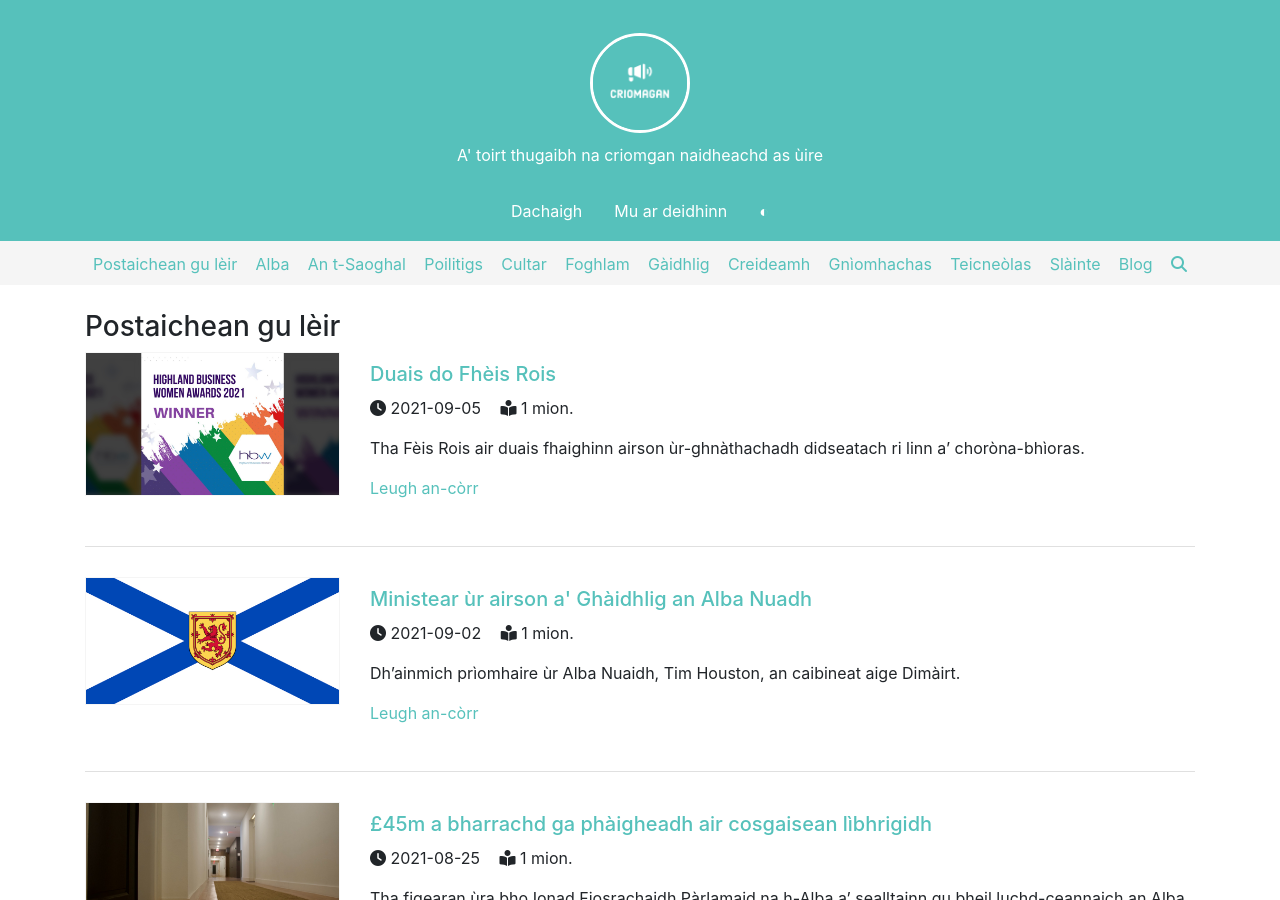
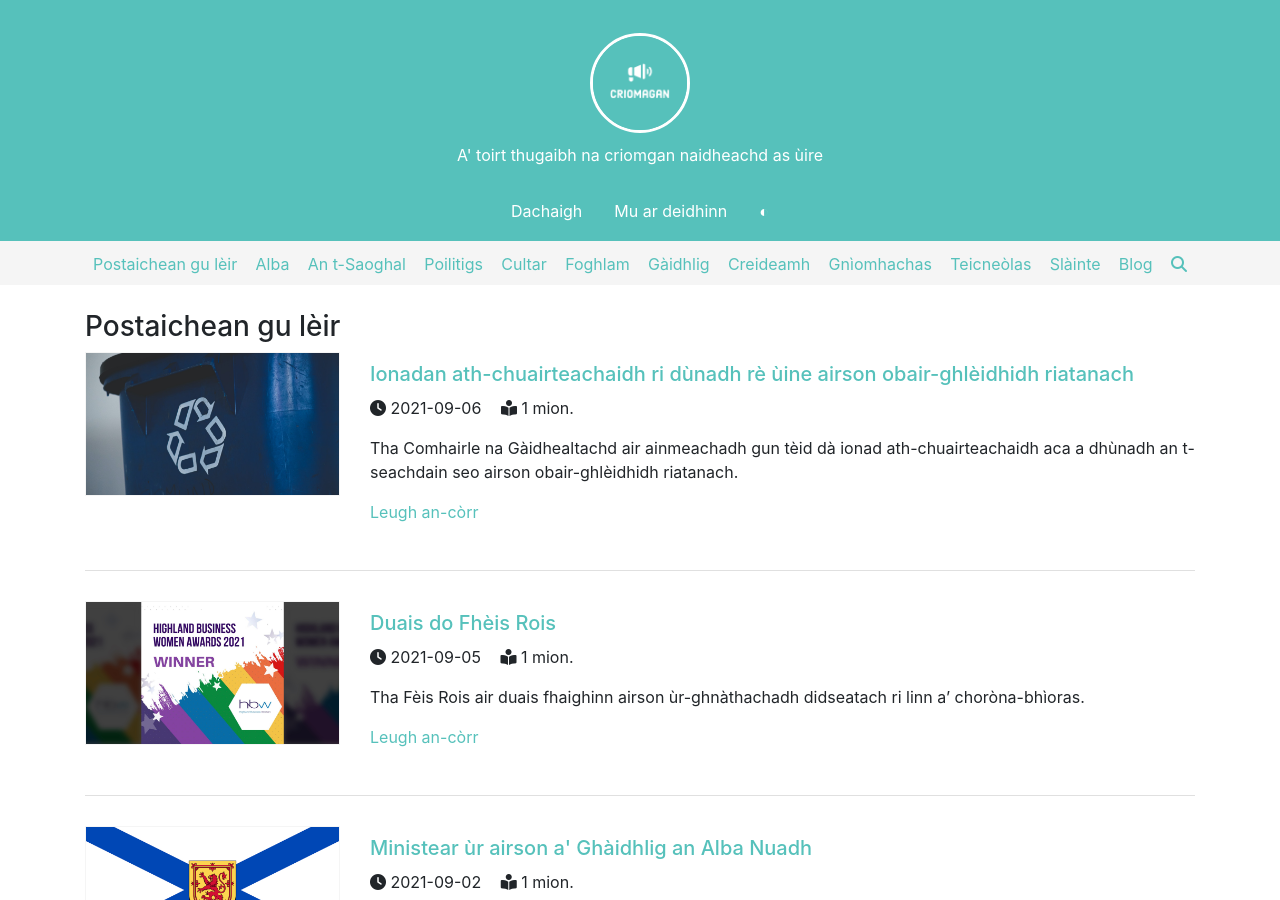
Before and after one commit to criomagan/criomagan.github.io, a Jekyll site: the page built from index.html, in a window 1280 px wide and 900 px high. Built offline with Jekyll 4.4.1, drawn with Linux system fonts in a browser that asks for light colours; nearby versions of some CDN libraries; the list of posts is cut into pages by our own code; a file with an impossible date is left out; some of the changed text lies outside the part shown.

Commit message:
Update 2021-09-06-ionadan-ath-chuairteachaidh-ri-dunadh-re-uine-airson-obair-ghleidhidh-riatanach.md

```diff
--- a/_posts/2021-09-06-ionadan-ath-chuairteachaidh-ri-dunadh-re-uine-airson-obair-ghleidhidh-riatanach.md
+++ b/_posts/2021-09-06-ionadan-ath-chuairteachaidh-ri-dunadh-re-uine-airson-obair-ghleidhidh-riatanach.md
@@ -2,7 +2,7 @@
 
 layout: post
 
-date:
+date: 2021-09-06
 
 title: Ionadan ath-chuairteachaidh ri dùnadh rè ùine airson obair-ghlèidhidh riatanach
 
```
